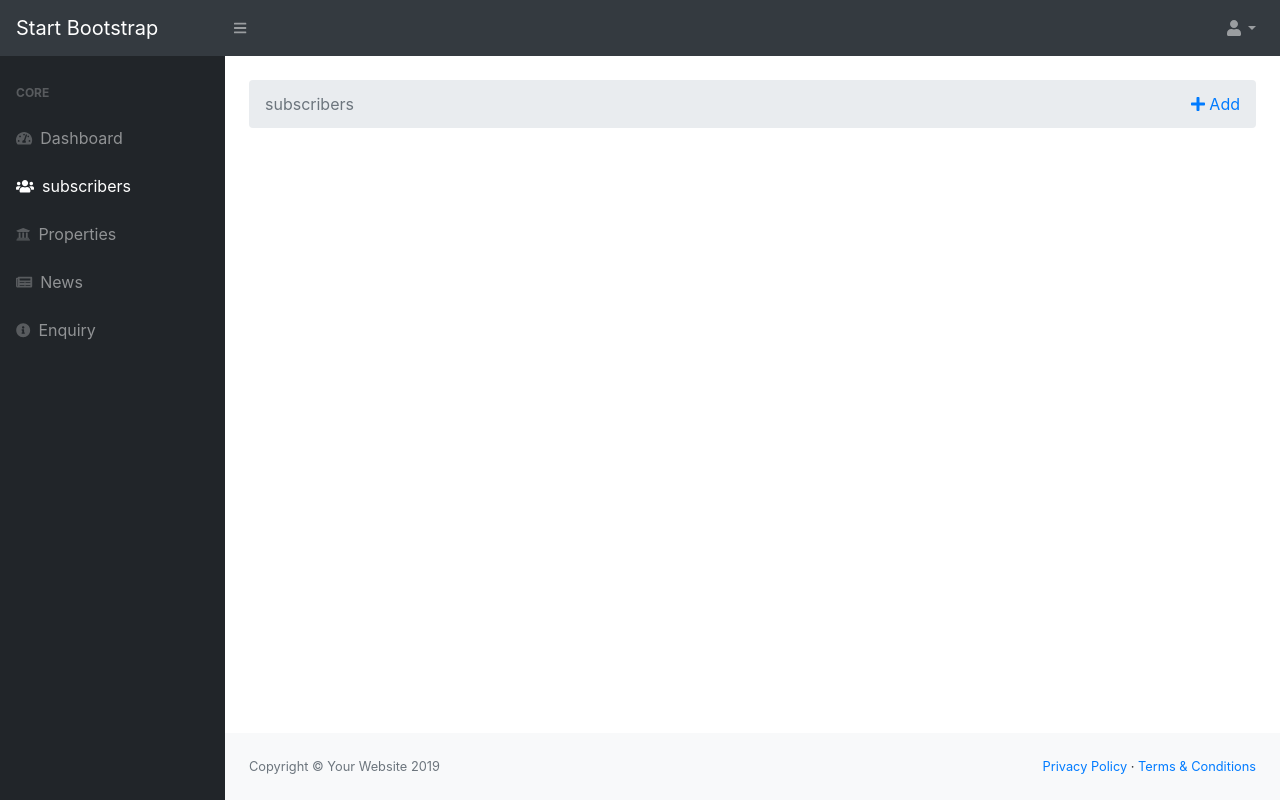
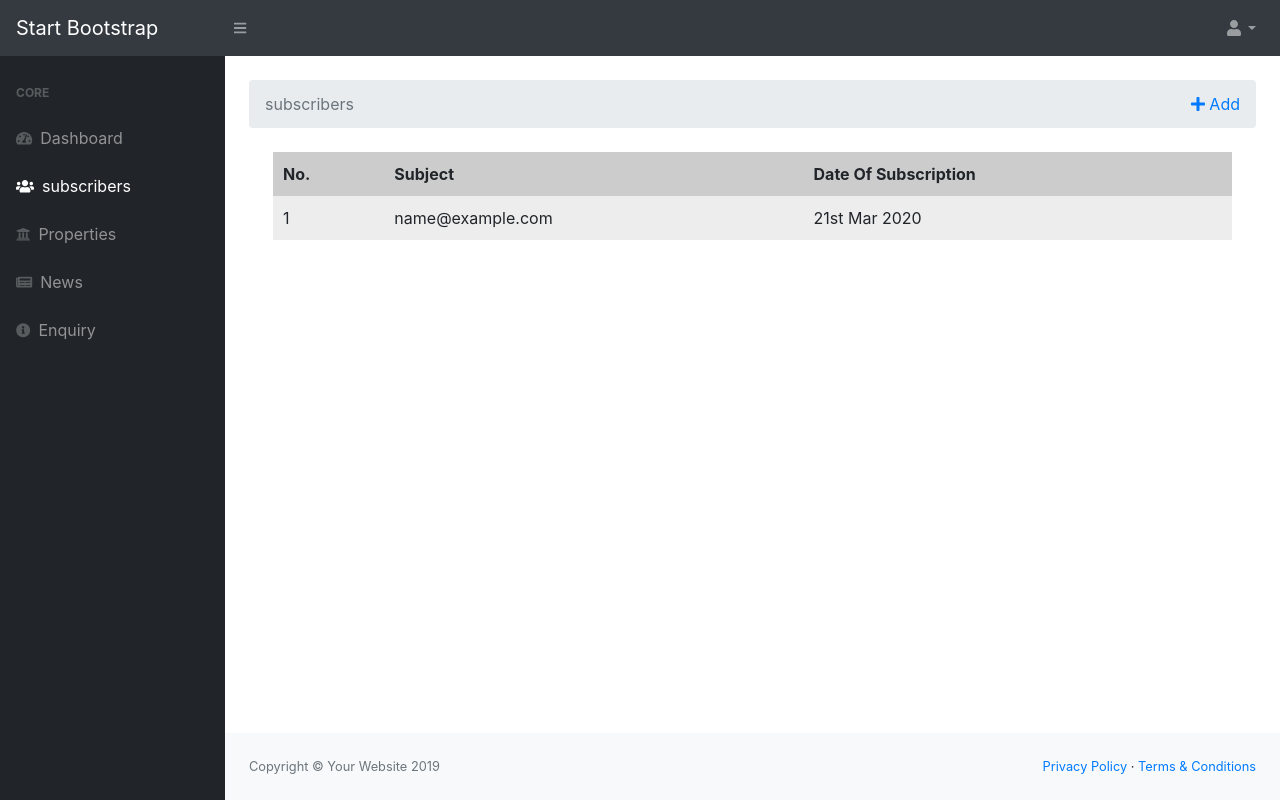
Before and after one commit to nebstarmalala/sensiveproperties, a PHP site: page /admin/subscribers.php in a window 1280 px wide. Run offline with PHP 8.4, Linux system fonts and the light colour scheme; tables that the repository leaves empty hold one stand-in row (values such as "Sample post"); some libraries are stand-ins or nearby versions.

Commit message:
connect subscribers.php to db

```diff
--- a/admin/subscribers.php
+++ b/admin/subscribers.php
@@ -1,3 +1,9 @@
+<?php
+
+include('connect.php');
+$subscribers = mysqli_query($dbconnect,"select * from subscribers" );
+
+?>
 <!DOCTYPE html>
 <html lang="en">
     <head>
@@ -10,6 +16,84 @@
         <link href="css/styles.css" rel="stylesheet" />
         <link href="https://cdn.datatables.net/1.10.20/css/dataTables.bootstrap4.min.css" rel="stylesheet" crossorigin="anonymous" />
         <script src="https://cdnjs.cloudflare.com/ajax/libs/font-awesome/5.11.2/js/all.min.js" crossorigin="anonymous"></script>
+        <style>
+        .dataTable {
+        display: block;
+        width: 100%;
+        margin: 1em 0;
+        }
+
+        .dataTable thead, .dataTable tbody, .dataTable thead tr, .dataTable th {
+        display: block;
+        }
+
+        .dataTable thead {
+        float: left;
+        }
+
+        .dataTable tbody {
+        width: auto;
+        position: relative;
+        overflow-x: auto;
+        }
+
+        .dataTable td, .dataTable th {
+        padding: .625em;
+        line-height: 1.5em;
+        border-bottom: none;
+        box-sizing: border-box;
+        overflow-x: hidden;
+        overflow-y: auto;
+        }
+
+        .dataTable th {
+        text-align: left;
+        background: rgba(0, 0, 0, 0.14);
+        border-bottom: none;
+        }
+
+        .dataTable tbody tr {
+        display: table-cell;
+        }
+
+        .dataTable tbody td {
+        display: block;
+        }
+
+        .dataTable tr:nth-child(odd) {
+            background: rgba(0, 0, 0, 0.07);
+        }
+
+        @media screen and (min-width: 50em) {
+
+        .dataTable {
+            display: table;
+        }
+
+        .dataTable thead {
+            display: table-header-group;
+            float: none;
+        }
+
+        .dataTable tbody {
+            display: table-row-group;
+        }
+
+        .dataTable thead tr, .dataTable tbody tr {
+            display: table-row;
+        }
+
+        .dataTable th, .dataTable tbody td {
+            display: table-cell;
+        }
+
+        .dataTable td, .dataTable th {
+            width: auto;
+        }
+
+        }
+
+    </style>
     </head>
     <body class="sb-nav-fixed">
         <nav class="sb-topnav navbar navbar-expand navbar-dark bg-dark">
@@ -67,7 +151,26 @@
                                 </li>
                             </ul>
                         </ol>
-
+                        <div class="container-fluid">
+                            <table class="dataTable">
+                                <thead>
+                                    <tr>
+                                        <th>No.</th>
+                                        <th>Subject</th>
+                                        <th>Date Of Subscription</th>
+                                    </tr>
+                                </thead>
+                                <tbody>
+                                <?php while ($subscriber=mysqli_fetch_assoc($subscribers)) { ?>
+                                    <tr>
+                                        <td><?php echo $subscriber['id'] ?></td>
+                                        <td><?php echo $subscriber['email'] ?></td>
+                                        <td><?php echo date("dS M Y  "); ?></td>
+                                    </tr>
+                                <?php } ?>
+                                </tbody>
+                            </table>
+                        </div>
                     </div>
                 </main>
                 <footer class="py-4 bg-light mt-auto">
```
